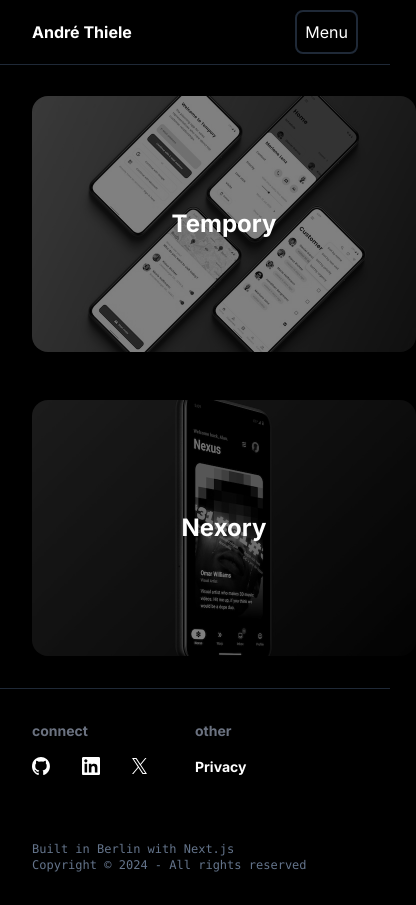
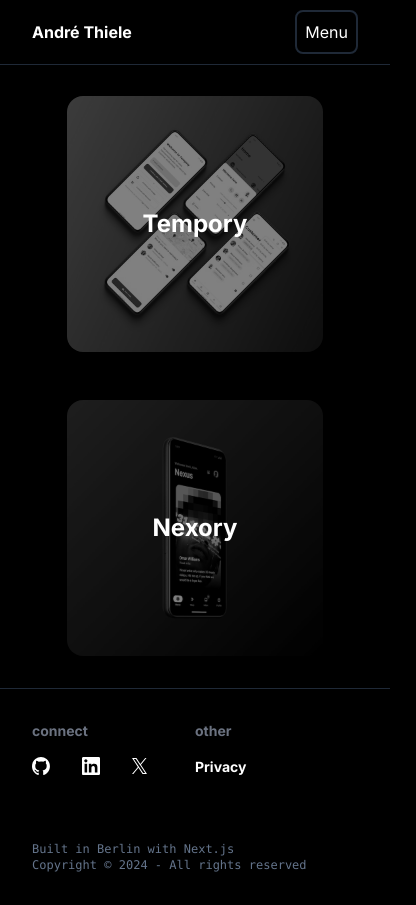
Before and after one commit to itsandreramon/website, a Next.js app: page /work in a window 390 px wide. Shown: the whole page, 416 px wide, since content can reach past the window. Built offline with nearby package versions, Linux system fonts and the light colour scheme.

Commit message:
fix typos

```diff
--- a/app/about/page.js
+++ b/app/about/page.js
@@ -19,13 +19,13 @@ export default function About() {
       <p className="text-4xl font-bold pt-32 pb-8">About</p>
       <p className="text-2xl text-slate-400">
         I'm {age} years old and currently working at <span className="text-white">SAP</span> as a full-time <span className="text-white">Android Developer</span>.
-        At the moment I am working on the mobile refresh of<a href="https://play.google.com/store/apps/details?id=com.sap.ariba.ibx">SAP Ariba Shopping</a>as part of the Mobile Experience & Engineering team in <span className="text-white">Berlin</span>.
+        At the moment I am working on the mobile refresh of <a href="https://play.google.com/store/apps/details?id=com.sap.ariba.ibx">SAP Ariba Shopping</a> as part of the Mobile Experience & Engineering team in <span className="text-white">Berlin</span>.
       </p>
       <p className="text-2xl text-slate-400 pt-8">
         At SAP, I am also part of the <span className="text-white">Early Talent Community</span> as well as the current MXE Android Developer <span className="text-white">Community Lead</span>.
       </p>
       <p className="text-2xl text-slate-400 pt-8">
-        As a Community Lead, I'm responsible for <span className="text-white">organizing & managing</span> meetings where engineers from differet mobile teams at SAP come together to discuss the latest trends in Mobile & Android development.{" "}
+        As a Community Lead, I'm responsible for <span className="text-white">organizing & managing</span> meetings where engineers from different mobile teams at SAP come together to discuss the latest trends in Mobile & Android development.{" "}
       </p>
       <p className="text-2xl text-slate-400 pt-8">
         I'm currently on track to finish my Computer Science <span className="text-white">Masters</span> degree at the end of 2024 at the <span className="text-white">University of Applied Sciences Brandenburg</span>.
--- a/app/components/ProjectPreview.js
+++ b/app/components/ProjectPreview.js
@@ -8,9 +8,9 @@ export default function ProjectPreview(props) {
   const [isHovered, setIsHovered] = useState(false);
 
   return (
-    <Link href={props.to} className="w-full">
+    <Link href={props.to}>
       <div
-        className="h-64 w-96 relative"
+        className="h-64 w-full lg:w-96 relative"
         onMouseOver={() => setIsHovered(true)}
         onMouseOut={() => setIsHovered(false)}
       >
--- a/app/components/ProjectPreviews.js
+++ b/app/components/ProjectPreviews.js
@@ -10,7 +10,7 @@ export const metadata = {
 
 export default function ProjectPreviews({ children }) {
   return (
-    <div className="max-w-4xl text-justify mx-auto">
+    <div className="max-w-4xl mx-auto">
       <div className="flex flex-col gap-12 w-full lg:flex-row">{children}</div>
     </div>
   );
```
